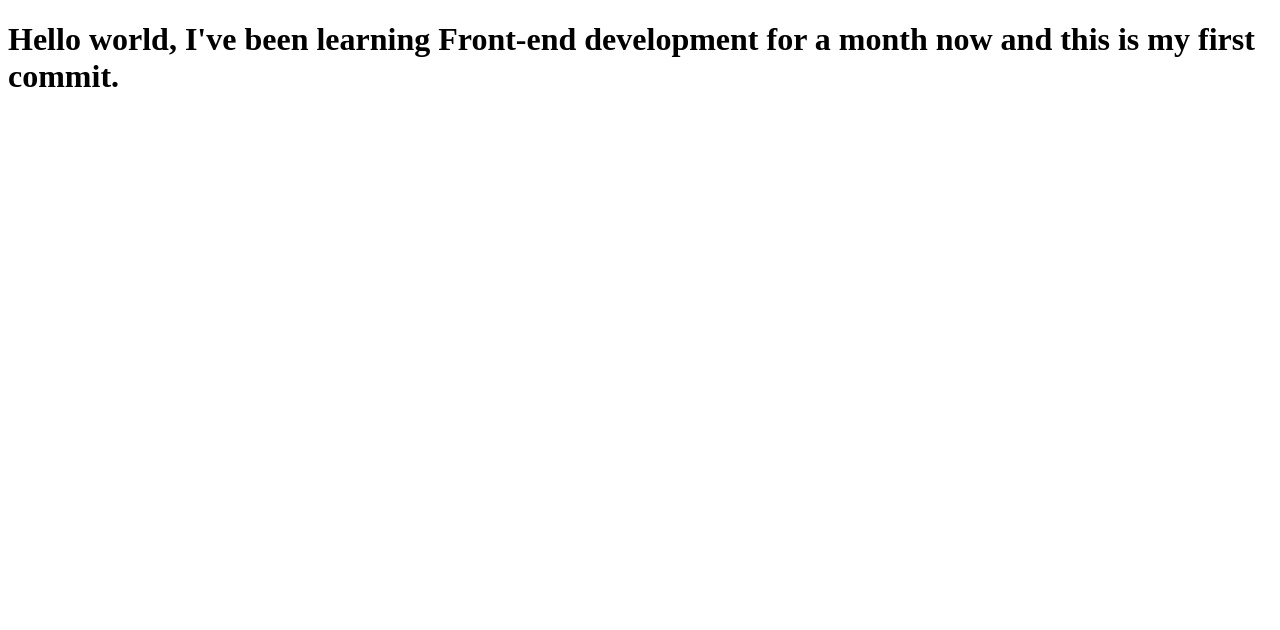
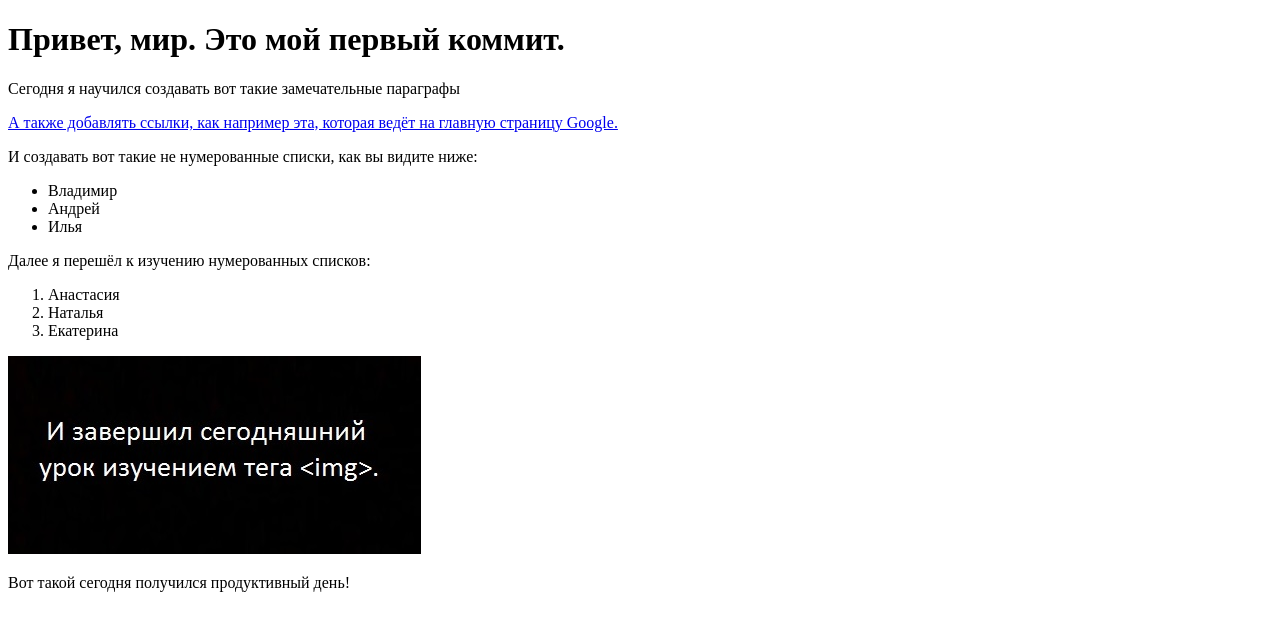
Before and after one commit to VladimirLunevskiy/FirstRepository, a plain HTML site: page index.html in a window 1280 px wide. Drawn offline with Linux system fonts and the light colour scheme.

Commit message:
commit on 'master'

```diff
--- a/index.html
+++ b/index.html
@@ -9,7 +9,30 @@
 </head>
 
 <body>
-    <h1>Hello world, I've been learning Front-end development for a month now and this is my first commit.</h1>
+    <h1>Привет, мир. Это мой первый коммит.</h1>
+
+    <p>Сегодня я научился создавать вот такие замечательные параграфы</p>
+
+    <a href="https://google.com.ru" target="_blank">А также добавлять ссылки, как например эта, которая ведёт на
+        главную страницу Google.</a>
+
+    <p>И создавать вот такие не нумерованные списки, как вы видите ниже:</p>
+    <ul>
+        <li>Владимир</li>
+        <li>Андрей</li>
+        <li>Илья</li>
+    </ul>
+
+    <p>Далее я перешёл к изучению нумерованных списков:</p>
+    <ol>
+        <li>Анастасия</li>
+        <li>Наталья</li>
+        <li>Екатерина</li>
+    </ol>
+
+    <img src="img/dark.jpg" alt="завершил сегодняшний урок тегом img">
+
+    <p>Вот такой сегодня получился продуктивный день!</p>
 </body>
 
 </html>
```
Also changed, not shown: img/dark.jpg (added).
